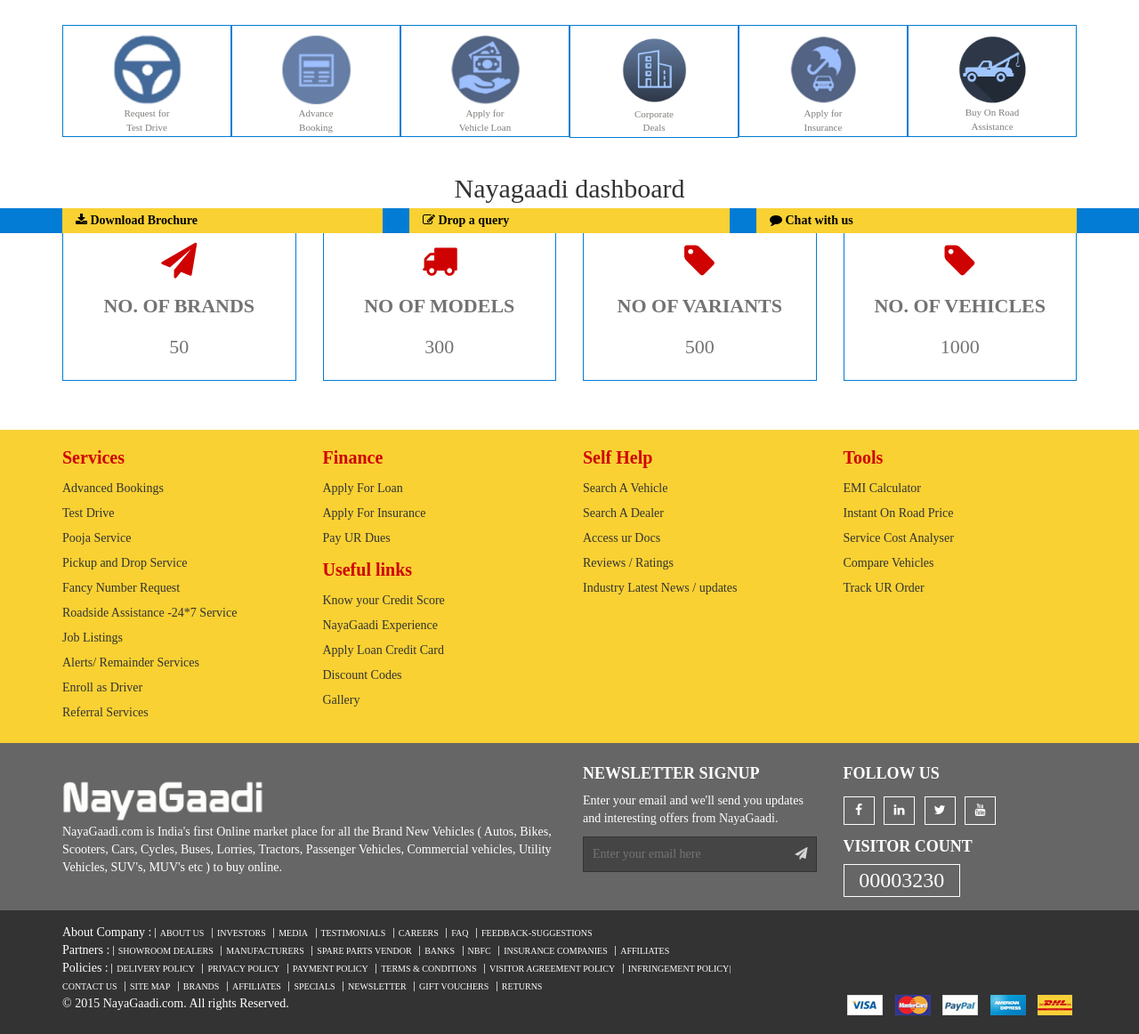
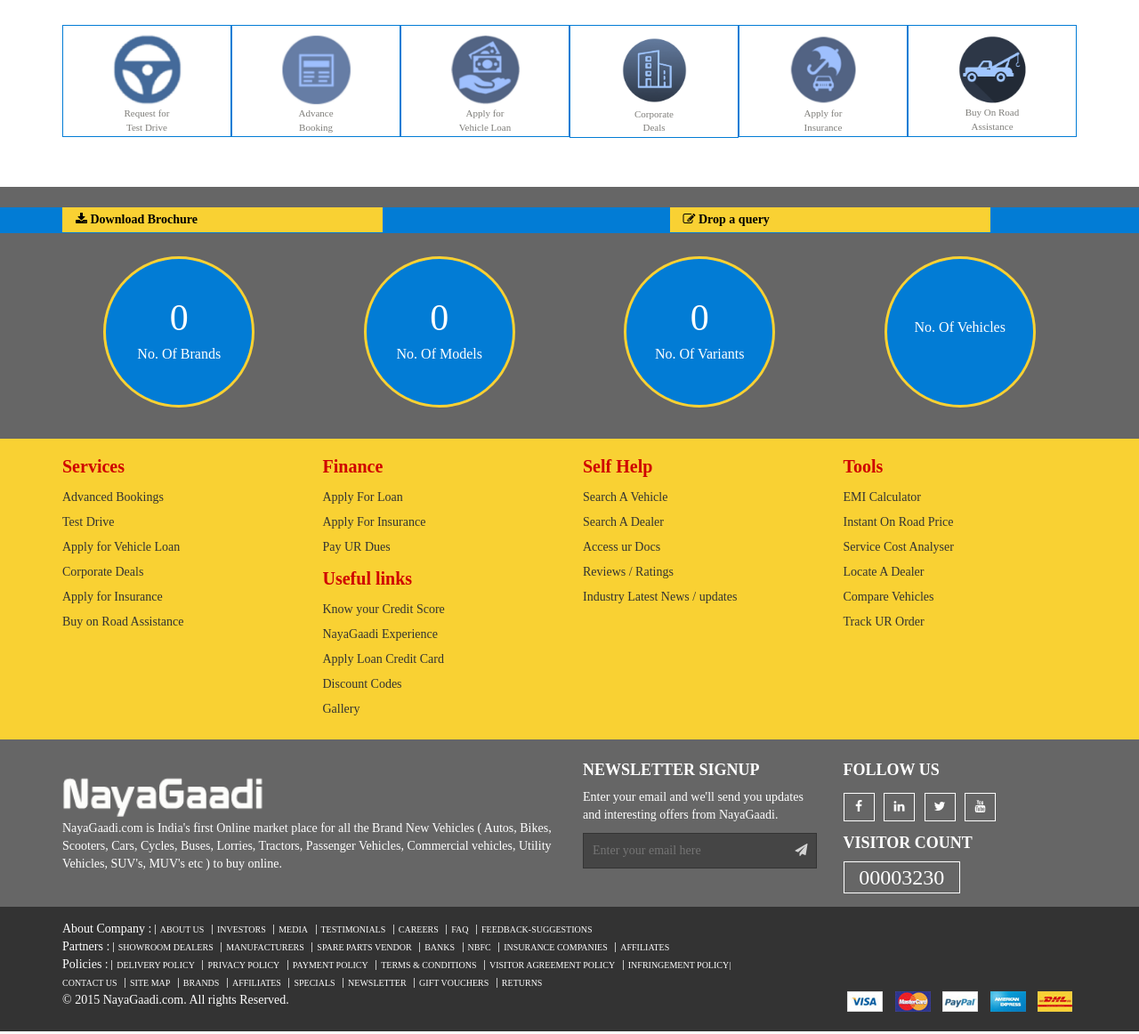
Before and after one commit to AXINOVATE/FirstTrack, a CodeIgniter app: page / in a window 1280 px wide. Shown: the part 538-1700 px from the top of the page at 89% size. Run offline with CodeIgniter, Linux system fonts and the light colour scheme; data that the repository does not hold is empty; some libraries are stand-ins or nearby versions.

Commit message:
dashboard footerlink

```diff
--- a/application/controllers/Home.php
+++ b/application/controllers/Home.php
@@ -35,6 +35,7 @@
 		$data['Bike'] = $this->home_model->getBodyTypeEach('Bike');
 		$data['More'] = $this->home_model->getBodyTypeEach('More');
 		$data['getShowcaseProducts'] = $this->manage_products_model->getProducts('SHOWCASE_ACTIVE','');
+		$data['Brands'] = $this->home_model->getTotalBrand();
 		$this->load->view('home/index',$data);
 	}
 	public function searchList($page,$id=""){
--- a/application/models/home_model.php
+++ b/application/models/home_model.php
@@ -1316,6 +1316,16 @@
 		mysqli_next_result($this->db->conn_id);
 		return $qry->result_array();
 	}
+	function getTotalBrand(){
+		$query =$this->db->query("SELECT COUNT(DISTINCT(M.manufactureID)) AS brands,
+								COUNT(DISTINCT(PB.productID)) AS models, COUNT(DISTINCT(PD.variantID)) AS variants, SUM(ROUND(quantity)) AS vehicles
+								 FROM tbl_manufacture M
+								 INNER JOIN tbl_productBasic PB ON M.manufactureID=PB.manufacturerID
+								 INNER JOIN tbl_productDetails PD ON PB.productID=PD.productID
+								 INNER JOIN tbl_dealerProducts DP ON PD.variantID=DP.variantID;");
+		mysqli_next_result($this->db->conn_id);
+		return $query->result_array();
+	}
 
 }
 
--- a/application/views/home/index.php
+++ b/application/views/home/index.php
@@ -22,9 +22,9 @@
 	.body-type-detail:hover,.car-type-name:hover { background-color:#F9D133; color:#000; }
 	.body-type-detail { text-decoration:none !importent; }
 	.c-dashboard .fa{color: #cf0202; font-size: 40px;}
-	.c-dashboard .title{font-size: 22px; font-weight: 600; margin: 15px 0px;color: #737373;}
-	.c-dashboard .count{font-size: 22px; color: #737373;}
-	.c-dashboard .c-border{border: 1px solid #027cd5; height: 180px; padding:24px 0px; }
+	.c-dashboard .title{font-size: 18px; font-weight: 600; color: #737373;}
+	.c-dashboard .count{font-size: 32px; color: #737373;margin: 15px 0px;}
+
 
 	.bodytype-img{margin-top: 10px; width:75%; height:45px;}
 	@media (min-width: 767px){
@@ -228,39 +228,48 @@
 					</a>
 				</div>
 			</div>
+		</div>
+	</div>
+	<section class="dashboard-section" style="background-color:#666666;">
+		<div class="container">
 			<div class="row mt-10 text-center c-dashboard">
-				<h2 class="mb-20">Nayagaadi dashboard</h2>
-				<div class="col-md-3 col-sm-6 col-sm-6 mb-10">
-					<div class="c-border">
-						<i class="fa fa-paper-plane"></i>
-						<div class="title">NO. OF BRANDS </div>
-						<span class="count">50</span>
-					</div>
+				<h2 class="home-page-title">Nayagaadi dashboard</h2>
+				<div class="col-md-3 col-sm-3 col-xs-12 mb-20">
+					<center>
+						<div class="c-border">
+							<?php echo $Brands[0]['brands']; ?>
+							<p>No. Of Brands</p>
+						</div>
+					</center>
 				</div>
-				<div class="col-md-3 col-sm-6 col-sm-6 mb-10">
-					<div class="c-border">
-						<i class="fa fa-truck"></i>
-						<div class="title">NO OF MODELS </div>
-						<span class="count">300</span>
-					</div>
+				<div class="col-md-3 col-sm-3 col-xs-12 mb-20">
+					<center>
+						<div class="c-border">
+							<?php echo $Brands[0]['models']; ?>
+							<p>No. Of Models</p>
+						</div>
+					</center>
 				</div>
-				<div class="col-md-3 col-sm-6 col-sm-6 mb-10">
-					<div class="c-border">
-						<i class="fa fa-tag"></i>
-						<div class="title">NO OF VARIANTS </div>
-						<span class="count">500</span>
-					</div>
+				<div class="col-md-3 col-sm-3 col-xs-12 mb-20">
+					<center>
+						<div class="c-border">
+							<?php echo $Brands[0]['variants']; ?>
+							<p>No. Of Variants</p>
+						</div>
+					</center>
 				</div>
-				<div class="col-md-3 col-sm-6 col-sm-6 mb-10">
-					<div class="c-border">
-						<i class="fa fa-tag"></i>
-						<div class="title">NO. OF VEHICLES </div>
-						<span class="count">1000</span>
-					</div>
+				<div class="col-md-3 col-sm-3 col-xs-12 mb-20">
+					<center>
+						<div class="c-border">
+							<?php echo $Brands[0]['vehicles']; ?>
+							<p>No. Of Vehicles</p>
+						</div>
+					</center>
 				</div>
+
 			</div>
 		</div>
-	</div>
+	</section>
 	<!-- Body content ends here -->
 
 	<!-- Footer start -->
@@ -312,6 +321,9 @@
 		 //},200);
 
 	});
+	$( document ).ready(function() {
+
+});
 
 </script>
 </body>
--- a/application/views/templates/footer.php
+++ b/application/views/templates/footer.php
@@ -10,23 +10,19 @@
 				<div class="col-sm-3 col-xs-12">
 					<h4>Services</h4>
 					<ul>
-						<li><a href="http://www.nayagaadi.com/Advanced%20Bookings">Advanced Bookings </a> </li>
-						<li><a href="http://www.nayagaadi.com/Test%20Drive">Test Drive </a> </li>
-						<li><a href="http://www.nayagaadi.com/Pooja%20Service">Pooja Service  </a> </li>
-						<li><a href="http://www.nayagaadi.com/Pickup-And-Drop">Pickup and Drop Service </a> </li>
-						<li><a href="http://www.nayagaadi.com/Fancy%20Number%20Request">Fancy Number Request </a> </li>
-						<li><a href="http://www.nayagaadi.com/Roadside%20Assistance%20-24*7%20Service">Roadside Assistance -24*7 Service  </a> </li>
-						<li><a href="http://www.nayagaadi.com/Job%20Listings">Job Listings </a> </li>
-						<li><a href="http://www.nayagaadi.com/alerts">Alerts/ Remainder Services</a> </li>
-						<li><a href="http://www.nayagaadi.com/enroll-as-driver">Enroll as Driver  </a> </li>
-						<li><a href="http://www.nayagaadi.com/Referral%20Services">Referral Services </a> </li>
+						<li><a href="#" data-toggle="modal" data-target="#adv-book-modal" id="adv-book">Advanced Bookings </a> </li>
+						<li><a href="#" data-toggle="modal" data-target="#test-drive-modal" id="test-drive">Test Drive </a> </li>
+						<li><a href ="#" data-toggle="modal" data-target="#vehicle-loan-modal" id="vehicle-loan">Apply for Vehicle Loan</a></li>
+						<li><a href ="#" data-toggle="modal" data-target="#corporate-deal-modal" id="corporate-deal">Corporate Deals</a></li>
+						<li><a href ="#" data-toggle="modal" data-target="#apply-insurance-modal" id="apply-for-insurance">Apply for Insurance</a></li>
+						<li><a href ="#" data-toggle="modal" data-target="#road-assistance-modal" id="on-road-assistance">Buy on Road Assistance</a></li>
 					</ul>
 				</div>
 				<div class="col-sm-3 col-xs-12">
 					<h4>Finance</h4>
 					<ul>
-						<li><a href="http://www.nayagaadi.com/Finance%20apply%20for%20loan">Apply For Loan </a> </li>
-						<li><a href="http://www.nayagaadi.com/Apply%20For%20Insurance">Apply For Insurance </a> </li>
+						<li><a href="#" data-toggle="modal" data-target="#vehicle-loan-modal" id="vehicle-loan">Apply For Loan </a> </li>
+						<li><a href="#" data-toggle="modal" data-target="#apply-insurance-modal" id="apply-for-insurance">Apply For Insurance </a> </li>
 						<li><a href="http://www.btis.in/fines" target="_blank">Pay UR Dues </a> </li>
 					</ul>
 					<h4>Useful links</h4>
@@ -51,9 +47,10 @@
 				<div class="col-sm-3 col-xs-12">
 					<h4>Tools</h4>
 					<ul>
-						<li><a href="http://www.nayagaadi.com/EMI%20Calculator">EMI Calculator </a> </li>
+						<li><a href="<?php echo $prefix;?>/home/emi_calculator">EMI Calculator </a> </li>
 						<li><a href="http://www.nayagaadi.com/index.php?route=information/instant-on-road-price">Instant On Road Price </a> </li>
-						<li><a href="http://www.nayagaadi.com/index.php?route=information/service-cost-analyser">Service Cost Analyser </a> </li>
+						<li><a href="<?php echo $prefix;?>/home/service_cost_analyzer">Service Cost Analyser </a> </li>
+                         <li><a href="<?php echo $prefix.'/home/locate_dealer';?>" id="locate-dealer">Locate A Dealer </a> </li>
 						<li><a href="http://www.nayagaadi.com/index.php?route=product/compare">Compare Vehicles </a> </li>
 						<li><a href="http://www.nayagaadi.com/index.php?route=account/order">Track UR Order  </a> </li>
 					</ul>
@@ -161,13 +158,16 @@
 				<div class="col-md-4">
 					<div class="f-btn"><i class="fa fa-download"></i> Download Brochure</div>
 				</div>
+				<div class="col-md-3">
+
+				</div>
 				<div class="col-md-4">
 					<a href ="javascript:void(0)" data-toggle="modal" data-target="#drop-a-query-modal" style="text-decoration:none;">
 					<div class="f-btn"><i class="fa fa-pencil-square-o"></i> Drop a query</div>
 					</a>
 				</div>
 				<div class="col-md-4">
-					<div class="f-btn"><i class="fa fa-comment"></i> Chat with us</div>
+
 				</div>
 			</div>
 		</div>
--- a/assets/css/custom.css
+++ b/assets/css/custom.css
@@ -139,21 +139,32 @@
 .hybrid .nav-tabs>li.active>a{padding:5px; border:none;}
 
 .hybrid .nav-tabs>li.active>a, .hybrid .nav-tabs>li.active>a:focus, .hybrid .nav-tabs>li.active>a:hover {color: #fff; background-color: #027cd5; border-bottom: 5px solid #F9D133;}
+.dashboard-section{background-color: #666666; padding-bottom:15px;}
+.home-page-title{font-size:25px; text-transform: uppercase; color:#fff; margin-bottom:21px;}
+.c-dashboard .c-border{width:170px; height:170px; border-radius:50%; display:table-cell; vertical-align:middle; font-size:42px; border: 3px solid #F9D133; background-color:#027cd5; color:#fff;}
+.c-dashboard .c-border:hover{opacity: 1; -moz-transform: scale(1.05); -webkit-transform: scale(1.05);  -o-transform: scale(1.05); -webkit-box-shadow: none; -moz-box-shadow: none;-webkit-transition: -webkit-transform 0.1s ease-in;}
+.c-dashboard .c-border>p{font-size:16px;}
 @media only screen and (min-width: 768px) and (max-width:991px){
 	.hybrid .nav-tabs>li{font-size:12px;}
 	.car-type-name{font-size:10px;}
 	.banner-img{width: 100%;}
+	.c-dashboard .c-border{width:145px; height:145px; font-size:35px;}
+	.c-dashboard .c-border>p{font-size:14px;}
 }
 @media only screen and (min-width: 481px) and (max-width:767px){
 	.hybrid .nav-tabs>li{font-size:12px;}
 	.car-type-name{font-size:10px;}
 	.banner-img{width: 100%;}
+	.c-dashboard .c-border{width:190px; height:190px; font-size:44px;}
+	.c-dashboard .c-border>p{font-size:17px;}
 }
 @media (max-width: 480px){
 	.hybrid .nav-tabs>li{font-size:10px;}
 	.cat-img{width:50%;}
 	.car-type-name{font-size: 9px;}
 	.banner-img{width: 100%;}
+	.c-dashboard .c-border{width:170px; height:170px; font-size:42px;}
+	.c-dashboard .c-border>p{font-size:16px;}
 }
 /* Home page CSS ends here	*/
 
```
